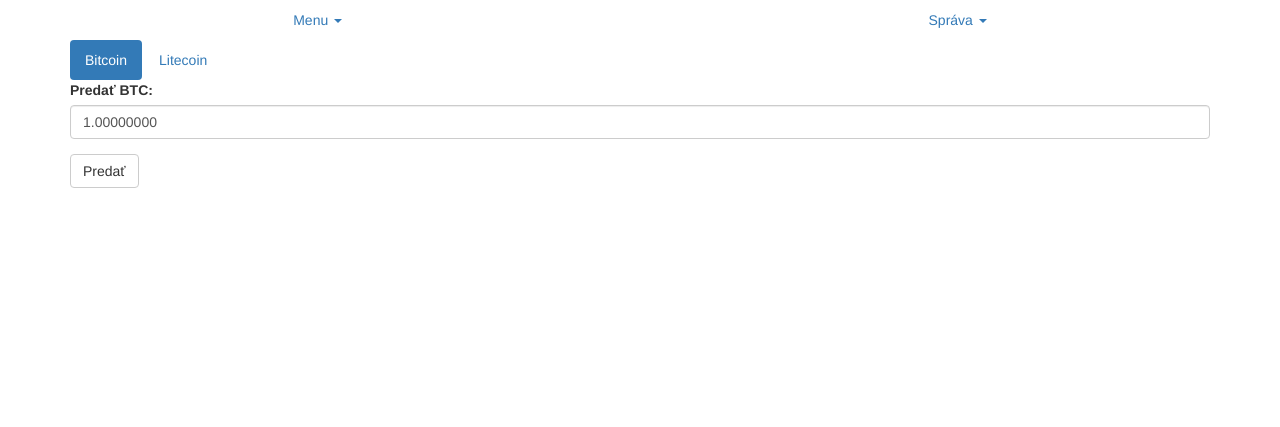
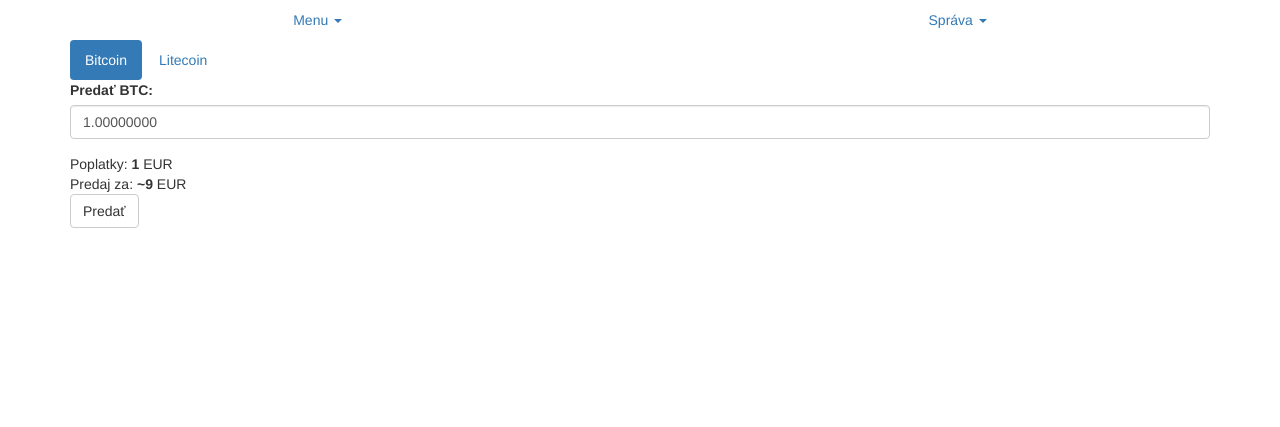
Before and after one commit to j4nk0/xbtzmenaren, a Django app: page /sell/ in a window 1280 px wide. Shown: the top 427 px of the page. Run offline with Django 3.2, Linux system fonts and the light colour scheme; a user stored in the database is signed in; tables that the repository leaves empty hold one stand-in row (values such as "Sample post"); some libraries are stand-ins or nearby versions.

Commit message:
add buy, sell price preview

```diff
--- a/xbtzmenarendjango/xbtzmenarenapp/rates.py
+++ b/xbtzmenarendjango/xbtzmenarenapp/rates.py
@@ -1,5 +1,6 @@
 from decimal import Decimal as Dec
 from .models import Order_buy_btc, Order_sell_btc, Order_buy_ltc, Order_sell_ltc
+from .models import DECIMAL_PLACES_BTC, DECIMAL_PLACES_LTC, DECIMAL_PLACES_EUR
 
 def D(flt):
     return Dec(str(flt))
@@ -15,8 +16,20 @@
 def r(x):
     return get_rid_of_trailing_zeros(x)
 
+#=======================BUYS========================================================================
+
+def fee_market_buy_btc(sum_eur):
+    fee = D(sum_eur) * D(0.02)
+    if fee < D(1): fee = D(1)
+    return r(fee.quantize(D(0.1) ** DECIMAL_PLACES_EUR))
+
+def fee_market_buy_ltc(sum_eur):
+    fee = D(sum_eur) * D(0.02)
+    if fee < D(1): fee = D(1)
+    return r(fee.quantize(D(0.1) ** DECIMAL_PLACES_EUR))
+
 def preview_market_buy_btc(sum_eur):
-    sum_eur = D(sum_eur)
+    sum_eur = D(sum_eur) - fee_market_buy_btc(sum_eur)
     sum_btc = 0
     for order in Order_sell_btc.objects.all().order_by('price'):
         if order.btc * order.price > sum_eur:
@@ -25,11 +38,35 @@
         else:
             sum_eur -= order.btc * order.price
             sum_btc += order.btc
-    return r(sum_btc)
+    if sum_btc <= 0: return 0
+    return r(sum_btc.quantize(D(0.1) ** DECIMAL_PLACES_BTC))
 
-def price_market_sell_btc(sum_btc):
+def preview_market_buy_ltc(sum_eur):
+    sum_eur = D(sum_eur) - fee_market_buy_ltc(sum_eur)
+    sum_ltc = 0
+    for order in Order_sell_ltc.objects.all().order_by('price'):
+        if order.ltc * order.price > sum_eur:
+           sum_ltc += sum_eur / order.price
+           break
+        else:
+            sum_eur -= order.ltc * order.price
+            sum_ltc += order.ltc
+    if sum_ltc <= 0: return 0
+    return r(sum_ltc.quantize(D(0.1) ** DECIMAL_PLACES_LTC))
+
+#=======================SELLS=======================================================================
+def fee_market_sell_btc(sum_eur):
+    fee = D(sum_eur) * D(0.02)
+    if fee < D(1): fee = D(1)
+    return r(fee.quantize(D(0.1) ** DECIMAL_PLACES_EUR))
+
+def fee_market_sell_ltc(sum_eur):
+    fee = D(sum_eur) * D(0.02)
+    if fee < D(1): fee = D(1)
+    return r(fee.quantize(D(0.1) ** DECIMAL_PLACES_EUR))
+
+def preview_market_sell_btc(sum_btc):
     sum_btc = D(sum_btc)
-    old_sum_btc = sum_btc
     sum_eur = 0
     for order in Order_buy_btc.objects.all().order_by('-price'):
         if order.btc > sum_btc:
@@ -38,24 +75,14 @@
         else:
             sum_btc -= order.btc
             sum_eur += order.btc * order.price
-    return r(sum_eur / old_sum_btc)
+    fee = r(fee_market_sell_btc(sum_eur))
+    sum_eur -= fee
+    sum_eur = r(sum_eur.quantize(D(0.1) ** DECIMAL_PLACES_EUR))
+    if sum_eur < 0: sum_eur = 0
+    return (fee, sum_eur)
 
-def price_market_buy_ltc(sum_eur):
-    sum_eur = D(sum_eur)
-    old_sum_eur = sum_eur
-    sum_ltc = 0
-    for order in Order_sell_ltc.objects.all().order_by('price'):
-        if order.ltc * order.price > sum_eur:
-           sum_ltc += sum_eur / order.price
-           break
-        else:
-            sum_eur -= order.ltc * order.price
-            sum_ltc += order.ltc
-    return r(old_sum_eur / sum_ltc)
-
-def price_market_sell_ltc(sum_ltc):
-    sum_ltc = D(sum_btc)
-    old_sum_ltc = sum_ltc
+def preview_market_sell_ltc(sum_ltc):
+    sum_ltc = D(sum_ltc)
     sum_eur = 0
     for order in Order_buy_ltc.objects.all().order_by('-price'):
         if order.ltc > sum_ltc:
@@ -64,7 +91,11 @@
         else:
             sum_ltc -= order.ltc
             sum_eur += order.ltc * order.price
-    return r(sum_eur / old_sum_ltc)
+    fee = r(fee_market_sell_ltc(sum_eur))
+    sum_eur -= fee
+    sum_eur = r(sum_eur.quantize(D(0.1) ** DECIMAL_PLACES_EUR))
+    if sum_eur < 0: sum_eur = 0
+    return (fee, sum_eur)
 
 def rates():
     res = {
@@ -78,8 +109,3 @@
         }
     }
     return res
-
-def fee_market_buy_btc(sum_eur):
-    fee = D(sum_eur) * D(0.02)
-    if fee < D(1): fee = D(1)
-    return fee
--- a/xbtzmenarendjango/xbtzmenarenapp/templates/xbtzmenarenapp/sell.html
+++ b/xbtzmenarendjango/xbtzmenarenapp/templates/xbtzmenarenapp/sell.html
@@ -34,8 +34,9 @@
           <div class="form-group">
             <label for="usr">Predať BTC:</label>
             <input type="text" class="form-control" name="sum_btc" id="sum_btc"/>
-            <script>$('#sum_btc').val('{{ max_sum_btc }}');</script>
           </div>
+          <div>Poplatky: <b id="fee_btc">{{ fee_btc }}</b> EUR</div>
+          <div>Predaj za: <b>~</b><b id="sum_eur_btc">{{ sum_eur_btc }}</b> EUR</div>
           <button type="submit" class="btn btn-default">Predať</button>
         </form>
       </div>
@@ -50,11 +51,49 @@
           <div class="form-group">
             <label for="usr">Predať LTC:</label>
             <input type="text" class="form-control" name="sum_ltc" id="sum_ltc"/>
-            <script>$('#sum_ltc').val('{{ max_sum_ltc }}');</script>
           </div>
+          <div>Poplatky: <b id="fee_ltc">{{ fee_ltc }}</b> EUR</div>
+          <div>Predaj za: <b>~</b><b id="sum_eur_ltc">{{ sum_eur_ltc }}</b> EUR</div>
           <button type="submit" class="btn btn-default">Predať</button>
         </form>
       </div>
     </div>
   </div>
+  <script>
+    $('#sum_btc').val('{{ max_sum_btc }}');
+    $('#sum_ltc').val('{{ max_sum_ltc }}');
+
+    $('#sum_btc').on("change paste keyup", function() {
+      if(isNaN($('#sum_btc').val())
+        || $('#sum_btc').val() == ""
+        || $('#sum_btc').val() == 0)
+      {
+        $('#sum_eur_btc').text("-");
+        $('#fee_btc').text("-");
+      };
+      $.post("{% url 'sell-btc-json' %}",
+        { sum_btc: $('#sum_btc').val(), csrfmiddlewaretoken: '{{ csrf_token }}' },
+        function(data) {
+          $('#sum_eur_btc').text(data.eur);
+          $('#fee_btc').text(data.fee);
+        }
+      );
+    });
+    $('#sum_ltc').on("change paste keyup", function() {
+      if(isNaN($('#sum_ltc').val())
+        || $('#sum_ltc').val() == ""
+        || $('#sum_ltc').val() == 0)
+      {
+        $('#sum_eur_ltc').text("-");
+        $('#fee_ltc').text("-");
+      };
+      $.post("{% url 'sell-ltc-json' %}",
+        { sum_ltc: $('#sum_ltc').val(), csrfmiddlewaretoken: '{{ csrf_token }}' },
+        function(data) {
+          $('#sum_eur_ltc').text(data.eur);
+          $('#fee_ltc').text(data.fee);
+        }
+      );
+    });
+  </script>
 {% endblock %}
--- a/xbtzmenarendjango/xbtzmenarenapp/urls.py
+++ b/xbtzmenarendjango/xbtzmenarenapp/urls.py
@@ -16,6 +16,9 @@
     path('rates/', views.private_rates, name='rates'),
     path('rates/json', views.rates_json, name='rates-json'),
     path('buy-btc/json', views.buy_btc_json, name='buy-btc-json'),
+    path('buy-ltc/json', views.buy_ltc_json, name='buy-ltc-json'),
+    path('sell-btc/json', views.sell_btc_json, name='sell-btc-json'),
+    path('sell-ltc/json', views.sell_ltc_json, name='sell-ltc-json'),
 
     path('terms/', views.terms_and_conditions, name='terms'),
 
--- a/xbtzmenarendjango/xbtzmenarenapp/views.py
+++ b/xbtzmenarendjango/xbtzmenarenapp/views.py
@@ -29,9 +29,14 @@
 
 @login_required
 def buy(request, success=None, active='btc'):
+    sum_eur = request.user.balance.eur
     context = {
-        'max_sum_eur': request.user.balance.eur,
+        'max_sum_eur': sum_eur,
         'active': active,
+        'fee_btc': rates.fee_market_buy_btc(sum_eur),
+        'sum_btc': rates.preview_market_buy_btc(sum_eur),
+        'fee_ltc': rates.fee_market_buy_ltc(sum_eur),
+        'sum_ltc': rates.preview_market_buy_ltc(sum_eur),
     }
     if success == True:
         context.update({'ok_message': "Nákup uspešný"})
@@ -57,6 +62,16 @@
         return buy(request, False, 'btc')
     return buy(request, True, 'btc')
 
+def buy_btc_json(request):
+    sum_eur = dec(request.POST['sum_eur'], DECIMAL_PLACES_EUR)
+    data = {
+        'fee': str(rates.fee_market_buy_btc(sum_eur)),
+        'btc': str(rates.preview_market_buy_btc(sum_eur)),
+    }
+    res = HttpResponse(json.dumps(data))
+    res['Content-Type'] = 'application/json'
+    return res
+
 @login_required
 def buy_ltc(request):
     try:
@@ -75,12 +90,30 @@
         return buy(request, False, 'ltc')
     return buy(request, True, 'ltc')
 
+def buy_ltc_json(request):
+    sum_eur = dec(request.POST['sum_eur'], DECIMAL_PLACES_EUR)
+    data = {
+        'fee': str(rates.fee_market_buy_ltc(sum_eur)),
+        'ltc': str(rates.preview_market_buy_ltc(sum_eur)),
+    }
+    res = HttpResponse(json.dumps(data))
+    res['Content-Type'] = 'application/json'
+    return res
+
 @login_required
 def sell(request, success=None, active='btc'):
+    sum_btc = request.user.balance.btc
+    sum_ltc = request.user.balance.ltc
+    fee_btc, sum_eur_btc = rates.preview_market_sell_btc(sum_btc)
+    fee_ltc, sum_eur_ltc = rates.preview_market_sell_ltc(sum_ltc)
     context = {
-        'max_sum_btc': request.user.balance.btc,
-        'max_sum_ltc': request.user.balance.ltc,
+        'max_sum_btc': sum_btc,
+        'max_sum_ltc': sum_ltc,
         'active': active,
+        'fee_btc': fee_btc,
+        'sum_eur_btc': sum_eur_btc,
+        'fee_ltc': fee_ltc,
+        'sum_eur_ltc': sum_eur_ltc,
     }
     if success == True:
         context.update({'ok_message': "Predaj uspešný"})
@@ -106,6 +139,16 @@
         return sell(request, False, 'btc')
     return sell(request, True, 'btc')
 
+def sell_btc_json(request):
+    sum_btc = dec(request.POST['sum_btc'], DECIMAL_PLACES_BTC)
+    fee, sum_eur = rates.preview_market_sell_btc(sum_btc)
+    data = {
+        'fee': str(fee),
+        'eur': str(sum_eur),
+    }
+    res = HttpResponse(json.dumps(data))
+    res['Content-Type'] = 'application/json'
+    return res
 
 @login_required
 def sell_ltc(request):
@@ -125,6 +168,17 @@
         sell(request, False, 'ltc')
     return sell(request, True, 'ltc')
 
+def sell_ltc_json(request):
+    sum_ltc = dec(request.POST['sum_ltc'], DECIMAL_PLACES_LTC)
+    fee, sum_eur = rates.preview_market_sell_ltc(sum_ltc)
+    data = {
+        'fee': str(fee),
+        'eur': str(sum_eur),
+    }
+    res = HttpResponse(json.dumps(data))
+    res['Content-Type'] = 'application/json'
+    return res
+
 @login_required
 def private_rates(request):
     context = {
@@ -143,16 +197,6 @@
         'ltceur_sell': rates.rates()['LTC-EUR']['sell'],
     }
     return render(request, 'xbtzmenarenapp/publicRates.html', context)
-
-def buy_btc_json(request):
-    sum_eur = dec(request.POST['sum_eur'], DECIMAL_PLACES_EUR)
-    data = {
-        'fee': str(rates.fee_market_buy_btc(sum_eur)),
-        'btc': str(rates.preview_market_buy_btc(sum_eur)),
-    }
-    res = HttpResponse(json.dumps(data))
-    res['Content-Type'] = 'application/json'
-    return res
 
 def rates_json(request):
     res = HttpResponse(jsom.dumps(rates.rates()))
```
Also changed, not shown: xbtzmenarendjango/xbtzmenarenapp/templates/xbtzmenarenapp/buy.html (+35 -8 lines), 1 other file.
